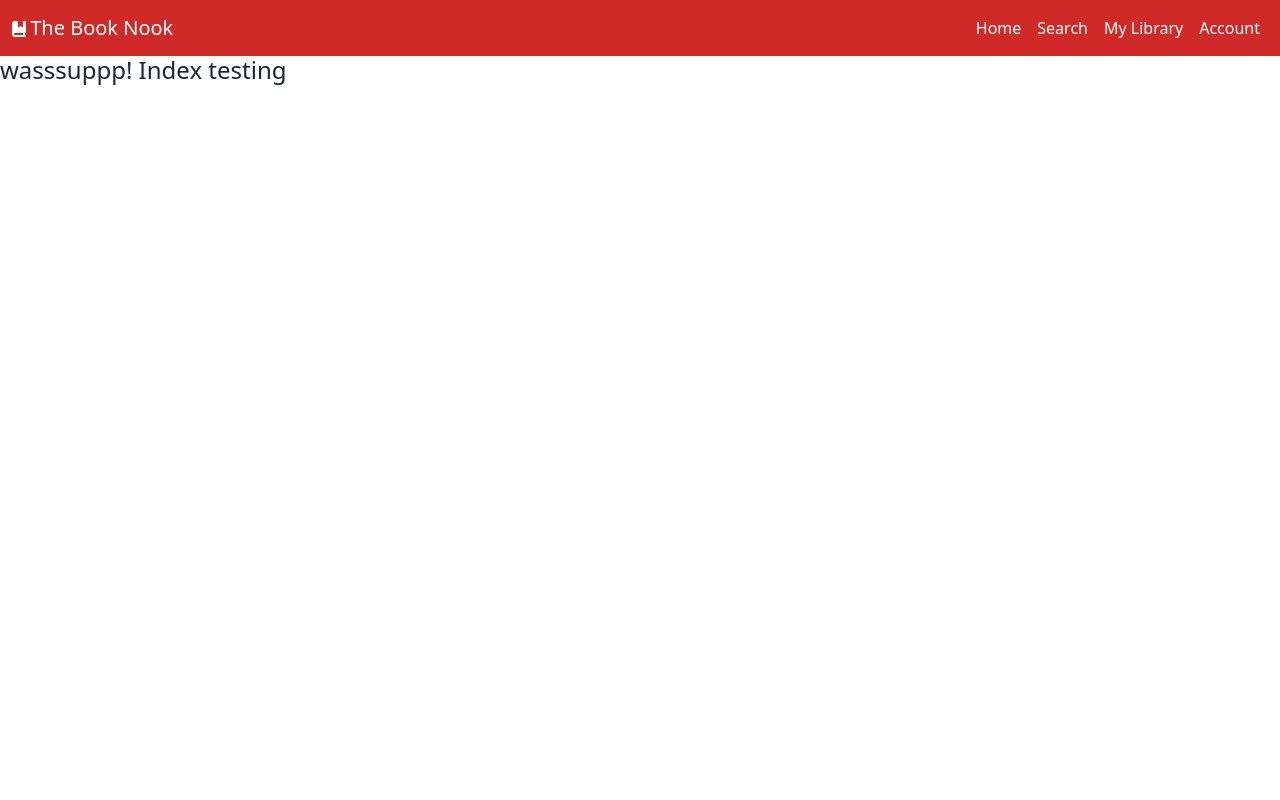
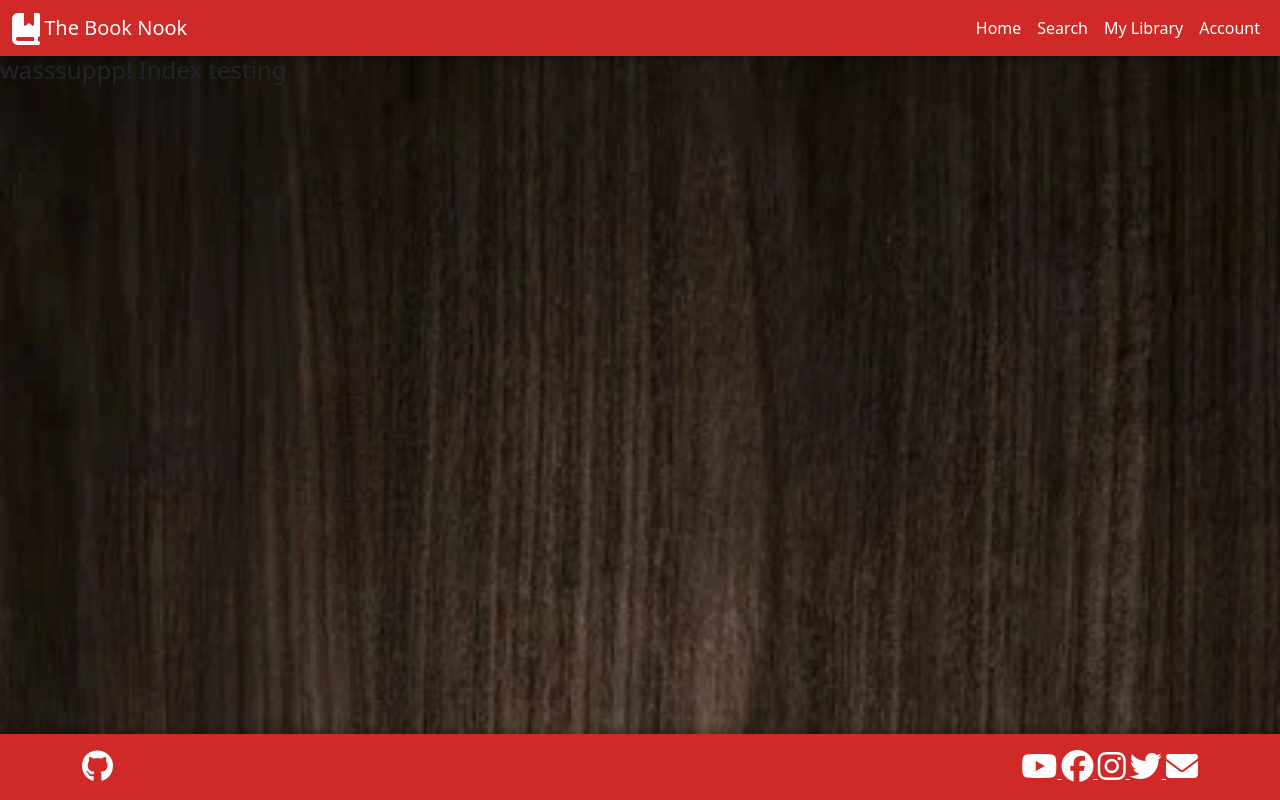
Before and after one commit to MeganOtton/BookNook, a Django app: template Store/templates/store/index.html in a window 1280 px wide. Run offline with Django 3.2, Linux system fonts and the light colour scheme; the template is opened without the code that fills it, so the values that code supplies are empty.

Commit message:
[HTML, CSS] Footer +, NavBar + Background CSS WIP

```diff
--- a/static/css/style.css
+++ b/static/css/style.css
@@ -1,16 +1,69 @@
 :root {
+    --white: #ffffff;
     --main-red : #CF2A27;
+    --shadow-color : #00000036;
 }
 
+/* Body */
+body {
+    background-image: url('../images/wood.webp');
+    background-repeat: no-repeat;
+    background-attachment: fixed;
+    background-size: cover;
+}
+
+/* Navbar */
 .navbar {
     background-color:#CF2A27 !important;
-    color: #ffffff !important;
+    color: var(--white) !important;
+    position: sticky;
+    top: 0;
+    z-index: 1030;
+    box-shadow: 0 4px 6px var(--shadow-color);
 }
 
 .navbar-brand {
-    color: #ffffff !important;
+    color: var(--white) !important;
 }
 
+/*BELOW ISNT WORKING CONSULT HUMAN PLS*/
+
 .nav-link {
-    color: #ffffff !important;
+    color: var(--white) !important;
 }
+
+.navbar-toggler-icon {
+    filter: invert(1) !important;
+    color: white !important;
+}
+
+.navbar-toggler {
+    border: none !important;
+}
+
+.nav-link.active {
+    color: white !important;
+    text-decoration: underline;
+}
+
+.navbar-nav {
+    --bs-nav-link-color: white !important;
+}
+
+/*ABOVE ISNT WORKING CONSULT HUMAN PLS*/
+
+/* Footer */
+
+.footer {
+    background-color:#CF2A27 !important;
+    color: var(--white) !important;
+    position: fixed;
+    bottom: 0;
+    width: 100%;
+    z-index: 30;
+    box-shadow: 0 -4px 6px var(--shadow-color);
+}
+
+.footer-icons {
+    color: var(--white) !important;
+}
--- a/templates/base.html
+++ b/templates/base.html
@@ -28,26 +28,37 @@
 </head>
 
 <body>
+
     <nav class="navbar navbar-expand-lg">
         <div class="container-fluid">
-            <div><i class="fa-solid fa-book-bookmark"></i>
+            <!-- Brand Name -->
+            <div>
+                <i class="fa-solid fa-book-bookmark fa-2xl"></i>
                 <a class="navbar-brand" href="{{ home_url }}">The Book Nook</a>
             </div>
 
             <button class="navbar-toggler" type="button" data-bs-toggle="collapse" data-bs-target="#navbarNav" aria-controls="navbarNav" aria-expanded="false" aria-label="Toggle navigation">
                 <span class="navbar-toggler-icon"></span>
             </button>
+
             <div class="collapse navbar-collapse justify-content-end" id="navbarNav">
                 <ul class="navbar-nav">
+                    <!-- Home -->
                     <li class="nav-item">
                         <a class="nav-link" href="{{ home_url }}">Home</a>
                     </li>
+
+                    <!-- Search -->
                     <li class="nav-item">
                         <a class="nav-link" href="{{ home_url }}">Search</a>
                     </li>
+
+                    <!-- My Library -->
                     <li class="nav-item">
                         <a class="nav-link" href="{{ home_url }}">My Library</a>
                     </li>
+
+                    <!-- Account -->
                     <li class="nav-item">
                         <a class="nav-link" href="{{ home_url }}">Account</a>
                     </li>
@@ -55,6 +66,7 @@
             </div>
         </div>
     </nav>
+
 
     <main class="flex-shrink-0 main-bg">
 
@@ -64,6 +76,36 @@
 
     </main>
 
+    <footer class="footer mt-auto py-3 bg-light">
+        <div class="container d-flex justify-content-between">
+            <div>
+                <a href="https://github.com/MeganOtton" target="_blank" class="footer-icons">
+                    <i class="fab fa-github fa-2x"></i>
+                </a>
+            </div>
+            <div>
+                <a href="https://youtube.com" target="_blank" class="footer-icons">
+                    <i class="fab fa-youtube fa-2x"></i>
+                </a>
+
+                <a href="https://facebook.com" target="_blank" class="footer-icons">
+                    <i class="fab fa-facebook fa-2x"></i>
+                </a>
+
+                <a href="https://instagram.com" target="_blank" class="footer-icons">
+                    <i class="fab fa-instagram fa-2x"></i>
+                </a>
+
+                <a href="https://twitter.com" target="_blank" class="footer-icons">
+                    <i class="fab fa-twitter fa-2x"></i>
+                </a>
+                <a href="mailto:example@example.com" class="footer-icons">
+                    <i class="fas fa-envelope fa-2x"></i>
+                </a>
+            </div>
+        </div>
+    </footer>
+
     <script src="https://cdn.jsdelivr.net/npm/bootstrap@5.0.1/dist/js/bootstrap.bundle.min.js"
         integrity="sha384-gtEjrD/SeCtmISkJkNUaaKMoLD0//ElJ19smozuHV6z3Iehds+3Ulb9Bn9Plx0x4" crossorigin="anonymous">
     </script>
```
Also changed, not shown: static/images/wood.webp (added).
